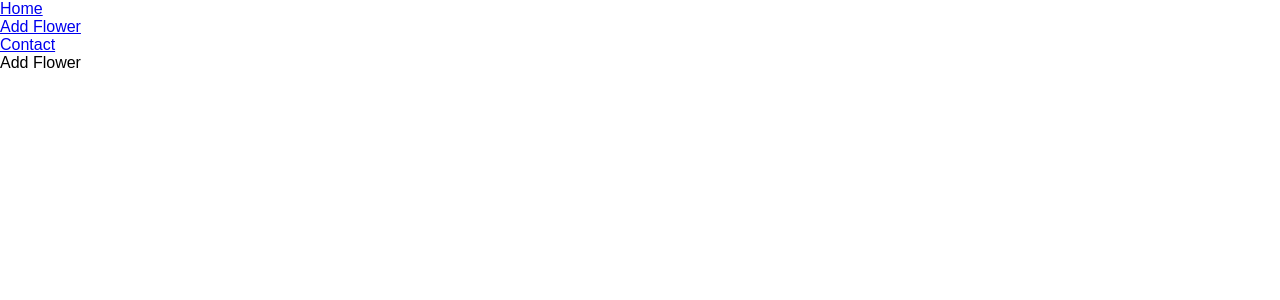
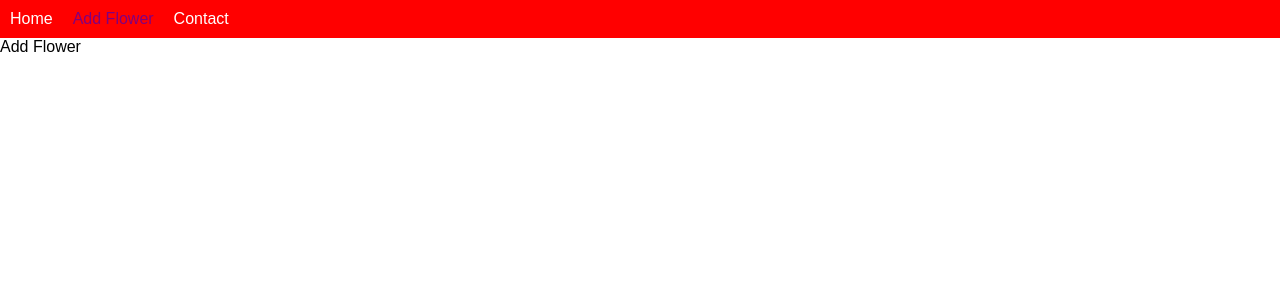
Before and after one commit to mjayfinley/flower-shop-react, a React (Create React App) app: page /addflower in a window 1280 px wide. Shown: the top 300 px of the page. Built offline with nearby package versions, Linux system fonts and the light colour scheme.

Commit message:
fetch flowers working

```diff
--- a/src/App.js
+++ b/src/App.js
@@ -1,6 +1,7 @@
 import React, { Component } from 'react';
 import './App.css';
 import {FlowerList} from './components/FlowerList'
+import './Styles.css'
 
 class App extends Component {
 
@@ -21,6 +22,8 @@ class App extends Component {
     .then((response) => response.json())
     .then((json) => {
 
+      console.log(json)
+
       this.setState({
         flowers : json
       })
@@ -29,7 +32,13 @@ class App extends Component {
 
   render() {
     return (
-      <FlowerList />
+      <div>
+        <h1>Flowers!</h1>
+
+        <FlowerList flowerList={this.state.flowers}/>
+
+      </div>
+
     );
   }
 }
--- /dev/null
+++ b/src/Styles.css
@@ -0,0 +1,48 @@
+#menu {
+  background-color: red;
+  color: white;
+  display: flex;
+}
+
+#menu div {
+  padding: 10px;
+}
+
+.active {
+  color: purple;
+}
+
+a {
+  text-decoration: none;
+  color: white;
+}
+
+#flowerImage {
+  height: 180px;
+  width: 220px;
+}
+
+li {
+  list-style: none;
+  border: 2px solid black;
+  vertical-align: middle;
+  margin-right: 45px;
+}
+
+li img {
+  padding: 20px;
+  margin-left: 245px;
+
+}
+
+h2 {
+  text-align: center;
+}
+
+h1 {
+  text-align: center;
+}
+
+p{
+  text-align: center;
+}
--- a/src/components/FlowerList.js
+++ b/src/components/FlowerList.js
@@ -3,8 +3,19 @@ import React, {Component} from 'react'
 export class FlowerList extends Component {
 
   render() {
+
+    let flowerItem = this.props.flowerList.map((flower, index) => {
+      return (
+        <li key={index}>
+          <h2>{flower.name}</h2>
+          <img id="flowerImage" src={flower.imageURL} alt={flower.name}/>
+          <p>{flower.description}</p>
+
+        </li>
+      )
+    })
     return(
-      <div>Flower List </div>
+      <ul> {flowerItem} </ul>
     )
   }
 }
```
